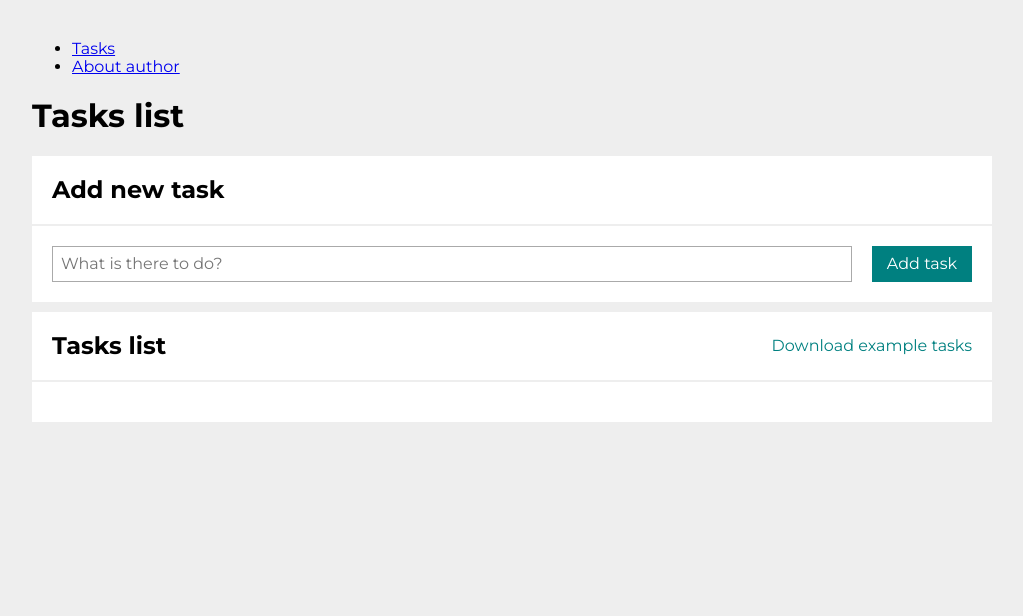
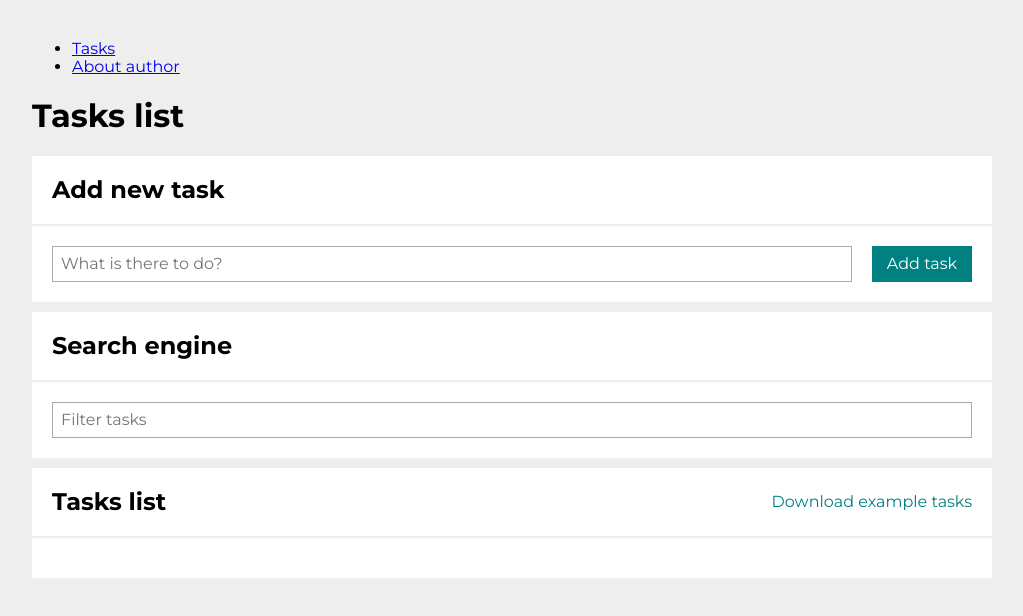
Before and after one commit to Adrode/todos-list-react-ts, a React (Create React App) app: page /tasks#/tasks in a window 1280 px wide. Shown: the top 616 px of the page, without its empty margins (128-1151 px from the left). Built offline with nearby package versions, Linux system fonts and the light colour scheme.

Commit message:
added: Author page (nav), Search engine

```diff
--- a/src/App.js
+++ b/src/App.js
@@ -1,7 +1,7 @@
 import { NavLink, Switch, Route, HashRouter, Redirect } from "react-router-dom/cjs/react-router-dom.min";
 import TasksPage from "./features/tasks/TasksPage";
 import TaskPage from "./features/tasks/TaskPage";
-import AuthorPage from "./features/tasks/AuthorPage";
+import AuthorPage from "./features/AuthorPage";
 
 const App = () => (
     <HashRouter>
--- a/src/features/tasks/AuthorPage/index.js
+++ b/src/features/AuthorPage/index.js
@@ -1,5 +1,5 @@
-import Header from "../../../common/Header";
-import Section from "../../../common/Section";
+import Header from "../../common/Header";
+import Section from "../../common/Section";
 
 const AuthorPage = () => (
     <>
--- /dev/null
+++ b/src/features/tasks/Input/index.js
@@ -0,0 +1,8 @@
+import styled from "styled-components";
+
+export default styled.input`
+    padding: 8px;
+    border: 1px solid ${({ theme }) => theme.color.silver};
+    flex-grow: 1;
+    overflow: auto;
+`;
--- a/src/features/tasks/TasksPage/Form/index.js
+++ b/src/features/tasks/TasksPage/Form/index.js
@@ -1,7 +1,8 @@
 import { useState, useRef } from 'react';
+import { nanoid } from '@reduxjs/toolkit';
 import { useDispatch } from 'react-redux';
-import { nanoid } from '@reduxjs/toolkit';
-import { StyledForm, Input, Button } from "./styled";
+import { StyledForm, Button } from "./styled";
+import Input from "../../Input";
 import { addTask } from "../../tasksSlice";
 
 const Form = () => {
--- a/src/features/tasks/TasksPage/Form/styled.js
+++ b/src/features/tasks/TasksPage/Form/styled.js
@@ -12,13 +12,6 @@
         justify-content: center;
         align-content: center;
     }
-`;
-
-export const Input = styled.input`
-    padding: 8px;
-    border: 1px solid ${({ theme }) => theme.color.silver};
-    flex-grow: 1;
-    overflow: auto;
 `;
 
 export const Button = styled.button`
--- /dev/null
+++ b/src/features/tasks/TasksPage/Search/index.js
@@ -0,0 +1,32 @@
+import { useHistory, useLocation } from "react-router-dom/cjs/react-router-dom.min";
+import Input from "../../Input";
+import { Wrapper } from "./styled";
+import searchQueryParamName from "../searchQueryParamName";
+
+const Search = () => {
+    const location = useLocation();
+    const history = useHistory();
+    const searchParams = new URLSearchParams(location.search);
+    const query = searchParams.get(searchQueryParamName);
+
+    const onInputChange = ({ target }) => {
+        if (target.value.trim() === "") {
+            searchParams.delete(searchQueryParamName);
+        }
+
+        searchParams.set(searchQueryParamName, target.value);
+        history.push(`${location.pathname}?${searchParams.toString()}`);
+    };
+
+    return (
+        <Wrapper>
+            <Input
+                placeholder="Filter tasks"
+                value={query || ""}
+                onChange={onInputChange}
+            ></Input>
+        </Wrapper>
+    )
+};
+
+export default Search;
--- /dev/null
+++ b/src/features/tasks/TasksPage/Search/styled.js
@@ -0,0 +1,6 @@
+import styled from "styled-components";
+
+export const Wrapper = styled.div`
+    display: grid;
+    grid-template-columns: 1fr;
+`;
--- a/src/features/tasks/TasksPage/TasksList/index.js
+++ b/src/features/tasks/TasksPage/TasksList/index.js
@@ -1,10 +1,14 @@
-import { Link } from "react-router-dom/cjs/react-router-dom.min";
+import { Link, useLocation } from "react-router-dom/cjs/react-router-dom.min";
 import { useSelector, useDispatch } from "react-redux";
 import { StyledTasks, Element, Button, Content } from "./styled";
-import { selectTasks, selectHideDone, removeTask, toggleTaskDone } from "../../tasksSlice";
+import { selectHideDone, removeTask, toggleTaskDone, selectTasksByQuery } from "../../tasksSlice";
+import searchQueryParamName from "../searchQueryParamName";
 
 const TasksList = () => {
-    const tasks = useSelector(selectTasks);
+    const location = useLocation();
+    const query = (new URLSearchParams(location.search)).get(searchQueryParamName);
+
+    const tasks = useSelector(state => selectTasksByQuery(state, query));
     const hideDone = useSelector(selectHideDone);
     const dispatch = useDispatch();
 
--- a/src/features/tasks/TasksPage/index.js
+++ b/src/features/tasks/TasksPage/index.js
@@ -1,10 +1,11 @@
 import { useSelector } from "react-redux";
+import { selectTasks } from "../tasksSlice";
 import Form from "./Form";
 import TasksList from "./TasksList";
 import Buttons from "./Buttons";
 import Section from "../../../common/Section";
 import Header from "../../../common/Header";
-import { selectTasks } from "../tasksSlice";
+import Search from "./Search";
 
 function TasksPage() {
   const tasks = useSelector(selectTasks);
@@ -19,6 +20,11 @@
       />
 
       <Section
+        title="Search engine"
+        body={<Search />}
+      />
+
+      <Section
         title="Tasks list"
         extraHeaderContent={<Buttons key={tasks.id} />}
         body={<TasksList key={tasks.id} />}
--- /dev/null
+++ b/src/features/tasks/TasksPage/searchQueryParamName.js
@@ -0,0 +1,3 @@
+const searchQueryParamName = () => "search";
+
+export default searchQueryParamName;
--- a/src/features/tasks/tasksSlice.js
+++ b/src/features/tasks/tasksSlice.js
@@ -48,9 +48,23 @@
 
 export const selectTasks = state => selectTasksState(state).tasks;
 export const selectHideDone = state => selectTasksState(state).hideDone;
-export const selectIsEveryTaskDone = state => selectTasks(state).every(({ done }) => done);
-export const selectIsTasksListEmpty = state => selectTasks(state).length === 0;
 
-export const selectTaskById = (state, taskId) => selectTasks(state).find(({ id }) => id === taskId);
+export const selectIsEveryTaskDone = state =>
+    selectTasks(state).every(({ done }) => done);
+
+export const selectIsTasksListEmpty = state =>
+    selectTasks(state).length === 0;
+
+export const selectTaskById = (state, taskId) =>
+    selectTasks(state).find(({ id }) => id === taskId);
+
+export const selectTasksByQuery = (state, query) => {
+    const tasks = selectTasks(state);
+    if(!query || query.trim() === "") {
+        return tasks;
+    };
+
+    return selectTasks(state).filter(({ content }) => content.toUpperCase().includes(query.trim().toUpperCase()));
+};
 
 export default tasksSlice.reducer;
```
